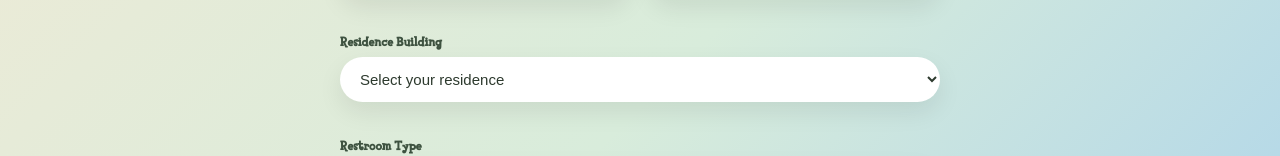
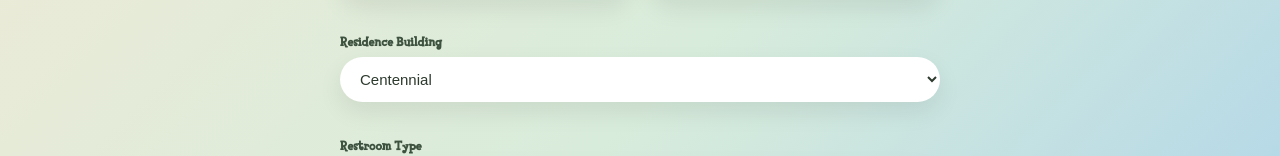
Before and after one commit to michelllinstar/Homiely_CS35L, a React (Create React App) app in the folder frontend/: page /signup in a window 1280 px wide. Shown: the part 442-598 px from the top of the page. Built offline with nearby package versions, Linux system fonts and the light colour scheme.

Commit message:
Added more options for the housing buildings and alphbetized

```diff
--- a/frontend/src/pages/Signup/Signup.jsx
+++ b/frontend/src/pages/Signup/Signup.jsx
@@ -123,14 +123,23 @@ export default function Signup() {
             onChange={(e) => setDropdown1(e.target.value)}
             className="signup-dropdown"
           >
-            <option value="">Select your residence</option>
+            <option value="Centennial">Centennial</option>
             <option value="De Neve">De Neve</option>
+            <option value="Dykstra">Dykstra</option>
+            <option value="Gardenia">Gardenia</option>
+            <option value="Hedrick">Hedrick</option>
+            <option value="Hedrick Summit">Hedrick Summit</option>
+            <option value="Hitch">Hitch</option>
+            <option value="Holly">Holly</option>
+            <option value="Olympic">Olympic</option>
+            <option value="Rieber">Rieber</option>
+            <option value="Rieber Terrace">Rieber Terrace</option>
+            <option value="Rieber Vista">Rieber Vista</option>
+            <option value="Saxon">Saxon</option>
             <option value="Sproul">Sproul</option>
-            <option value="Rieber">Rieber</option>
-            <option value="Hedrick">Hedrick</option>
-            <option value="Dykstra">Dykstra</option>
-            <option value="Covel">Covel</option>
-            <option value="Hitch">Hitch</option>
+            <option value="Sproul Cove">Sproul Cove</option>
+            <option value="Sproul Landing">Sproul Landing</option>
+            <option value="Sunset Village">Sunset Village</option>
           </select>
         </div>
         <div className="signup-form-full">
```
